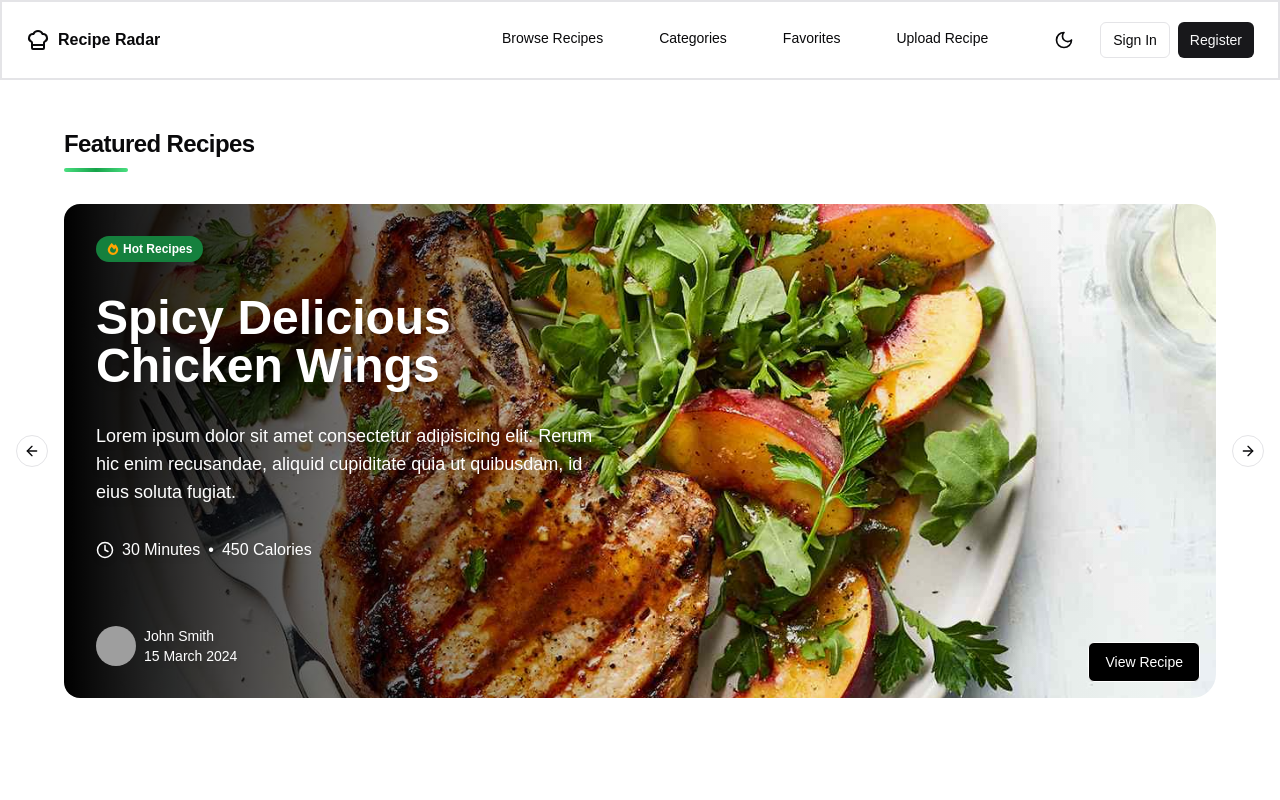
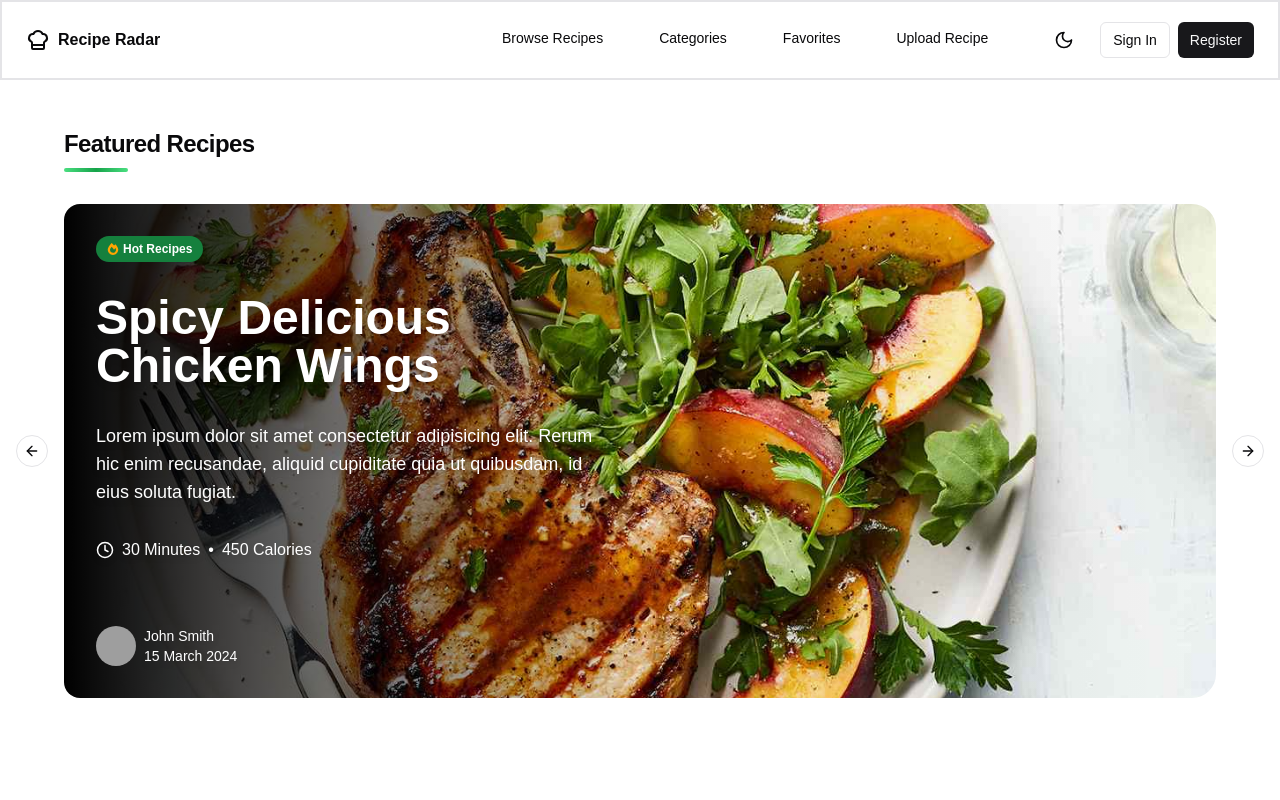
Before and after one commit to JacobssonEmil/recipe-radar, a Next.js app: page / in a window 1280 px wide. Shown: the top 800 px of the page. Built offline with nearby package versions, Linux system fonts and the light colour scheme; grey boxes are pictures that could not be loaded.

Commit message:
Update featured carousel to be clickable and removed button.

```diff
--- a/src/components/home/featured-carousel.tsx
+++ b/src/components/home/featured-carousel.tsx
@@ -16,6 +16,7 @@ import Autoplay from "embla-carousel-autoplay";
 const recipes = [
   {
     title: "Spicy Delicious Chicken Wings",
+    id: "0",
     description:
       "Lorem ipsum dolor sit amet consectetur adipisicing elit. Rerum hic enim recusandae, aliquid cupiditate quia ut quibusdam, id eius soluta fugiat.",
     time: "30 Minutes",
@@ -26,6 +27,7 @@ const recipes = [
   },
   {
     title: "Fresh Avocado Salad",
+    id: "1",
     description:
       "Enjoy this refreshing salad with a mix of avocado, lime, and fresh herbs for a zesty, healthy option.",
     time: "15 Minutes",
@@ -55,8 +57,9 @@ export default function FeaturedCarousel() {
         <CarouselContent>
           {recipes.map((recipe, index) => (
             <CarouselItem key={index}>
+              <Link href={`/recipe/${recipe.id}`}>
                 <div
-                className="flex flex-row items-center rounded-3xl h-full justify-between backdrop-blur-lg bg-cover bg-center relative "
+                  className="flex flex-row items-center rounded-3xl h-full justify-between backdrop-blur-lg bg-cover bg-center relative"
                   style={{
                     backgroundImage: `url('${recipe.image}')`,
                   }}
@@ -82,7 +85,9 @@ export default function FeaturedCarousel() {
                         <div className="flex items-center">
                           <span>•</span>
                         </div>
-                      <div className="flex items-center">{recipe.calories}</div>
+                        <div className="flex items-center">
+                          {recipe.calories}
+                        </div>
                       </div>
                     </div>
                     <div className="flex items-center mt-12 md:mt-16">
@@ -107,10 +112,8 @@ export default function FeaturedCarousel() {
                       </div>
                     </div>
                   </div>
-                <Button className="z-20 ml-auto mr-4 mt-auto mb-4 text-white bg-black hover:bg-black border border-white">
-                  View Recipe
-                </Button>
                 </div>
+              </Link>
             </CarouselItem>
           ))}
         </CarouselContent>
```
Lines whose indentation alone changed are shown as unchanged.
